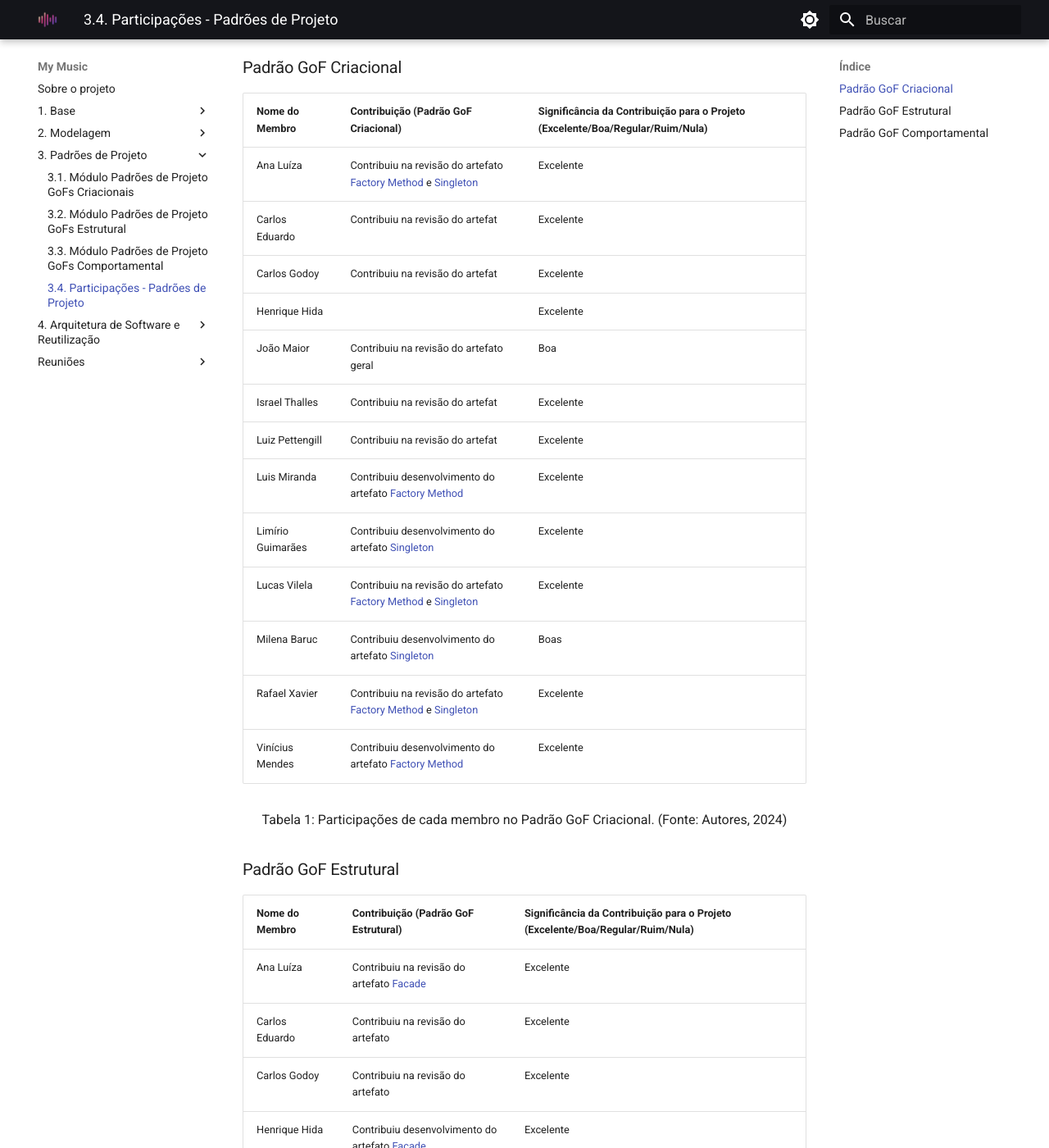
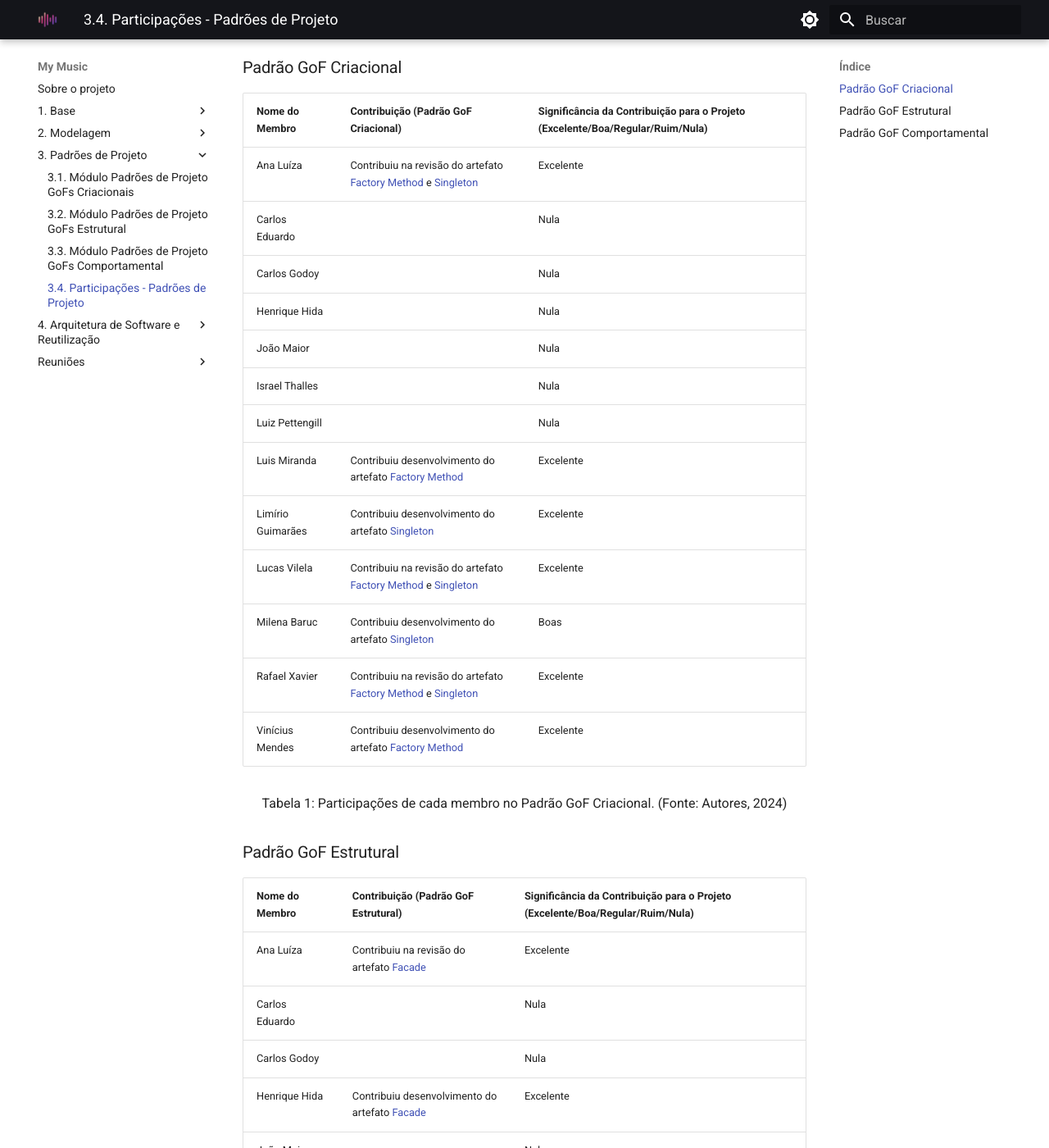
Before and after one commit to UnBArqDsw2024-1/2024.1_G2_My_Music, an MkDocs documentation site: the page built from docs/PadroesDeProjeto/ParticipacoesPadroes.md, in a window 1280 px wide and 1400 px high, scrolled down 221 px. Shown: the whole window at 82% size. Built offline with MkDocs 1.6.1 and Material for MkDocs 9.7.7, drawn with Linux system fonts in a browser that asks for light colours; some of the changed text lies outside the part shown.

Commit message:
Update ParticipacoesPadroes.md

```diff
--- a/docs/PadroesDeProjeto/ParticipacoesPadroes.md
+++ b/docs/PadroesDeProjeto/ParticipacoesPadroes.md
@@ -7,12 +7,12 @@ Este documento contém um breve relato das participações e contribuições dos
 |Nome do Membro | Contribuição (Padrão GoF Criacional) | Significância da Contribuição para o Projeto (Excelente/Boa/Regular/Ruim/Nula) |
 | -------------- | --------------------------- | --------------------------------- |
 | Ana Luíza | Contribuiu na revisão do artefato [Factory Method]() e [Singleton]() | Excelente |
-| Carlos Eduardo | Contribuiu na revisão do artefat | Excelente |
-| Carlos Godoy | Contribuiu na revisão do artefat | Excelente |
-| Henrique Hida | | Excelente |
-| João Maior | Contribuiu na revisão do artefato geral | Boa |
-| Israel Thalles | Contribuiu na revisão do artefat | Excelente |
-| Luiz Pettengill | Contribuiu na revisão do artefat | Excelente |
+| Carlos Eduardo | | Nula |
+| Carlos Godoy | | Nula |
+| Henrique Hida | | Nula |
+| João Maior | | Nula |
+| Israel Thalles |  | Nula |
+| Luiz Pettengill | | Nula |
 | Luis Miranda | Contribuiu desenvolvimento do artefato [Factory Method]() | Excelente |
 | Limírio Guimarães | Contribuiu desenvolvimento do artefato [Singleton]() | Excelente |
 | Lucas Vilela | Contribuiu na revisão do artefato  [Factory Method]() e [Singleton]() | Excelente |
@@ -29,16 +29,16 @@ Este documento contém um breve relato das participações e contribuições dos
 |Nome do Membro | Contribuição (Padrão GoF Estrutural) | Significância da Contribuição para o Projeto (Excelente/Boa/Regular/Ruim/Nula) |
 | -------------- | --------------------------- | --------------------------------- |
 | Ana Luíza | Contribuiu na revisão do artefato [Facade]() | Excelente |
-| Carlos Eduardo | Contribuiu na revisão do artefato | Excelente |
-| Carlos Godoy | Contribuiu na revisão do artefato | Excelente |
+| Carlos Eduardo |  | Nula |
+| Carlos Godoy |  | Nula |
 | Henrique Hida | Contribuiu desenvolvimento do artefato [Facade]() | Excelente |
-| João Maior | Contribuiu na revisão do artefato | Excelente |
+| João Maior |  | Nula |
 | Israel Thalles | Contribuiu desenvolvimento do artefato [Facade]() | Excelente |
 | Luiz Pettengill |Contribuiu desenvolvimento do artefato [Facade]() | Excelente |
 | Luis Miranda | Contribuiu na revisão do artefato [Facade]() | Excelente |
 | Limírio Guimarães | Contribuiu na revisão do artefato [Facade]() | Excelente |
 | Lucas Vilela | Contribuiu desenvolvimento do artefato [Facade]() | Excelente |
-| Milena Baruc | Contribuiu na revisão do artefato | Excelente |
+| Milena Baruc | | Nula |
 | Rafael Xavier | Contribuiu na revisão do artefato [Facade]()  |  Excelente |
 | Vinícius Mendes | Contribuiu na revisão do artefato [Facade]() | Excelente
 
@@ -58,11 +58,11 @@ Este documento contém um breve relato das participações e contribuições dos
 | Henrique Hida | Contribuiu na revisão do artefato [Strategy]() | Excelente |
 | João Maior | Contribuiu desenvolvimento do artefato [Strategy]() | Excelente |
 | Israel Thalles | Contribuiu na revisão do artefatp [Strategy]() | Excelente |
-| Luiz Pettengill | Contribuiu na revisão do artefat | Excelente |
+| Luiz Pettengill | | Nula |
 | Luis Miranda | Contribuiu na revisão do artefato [Command]) | Excelente |
 | Limírio Guimarães | Contribuiu na revisão do artefato [Command]()  | Excelente |
 | Lucas Vilela | Contribuiu na revisão do artefato [Command]()  | Excelente |
-| Milena Baruc | Contribuiu na revisão do artefat  | Excelente |
+| Milena Baruc |  | Nula |
 | Rafael Xavier | Contribuiu desenvolvimento do artefato [Command]() |  Excelente |
 | Vinícius Mendes | Contribuiu na revisão do artefato [Strategy]()  | Excelente
 
```
